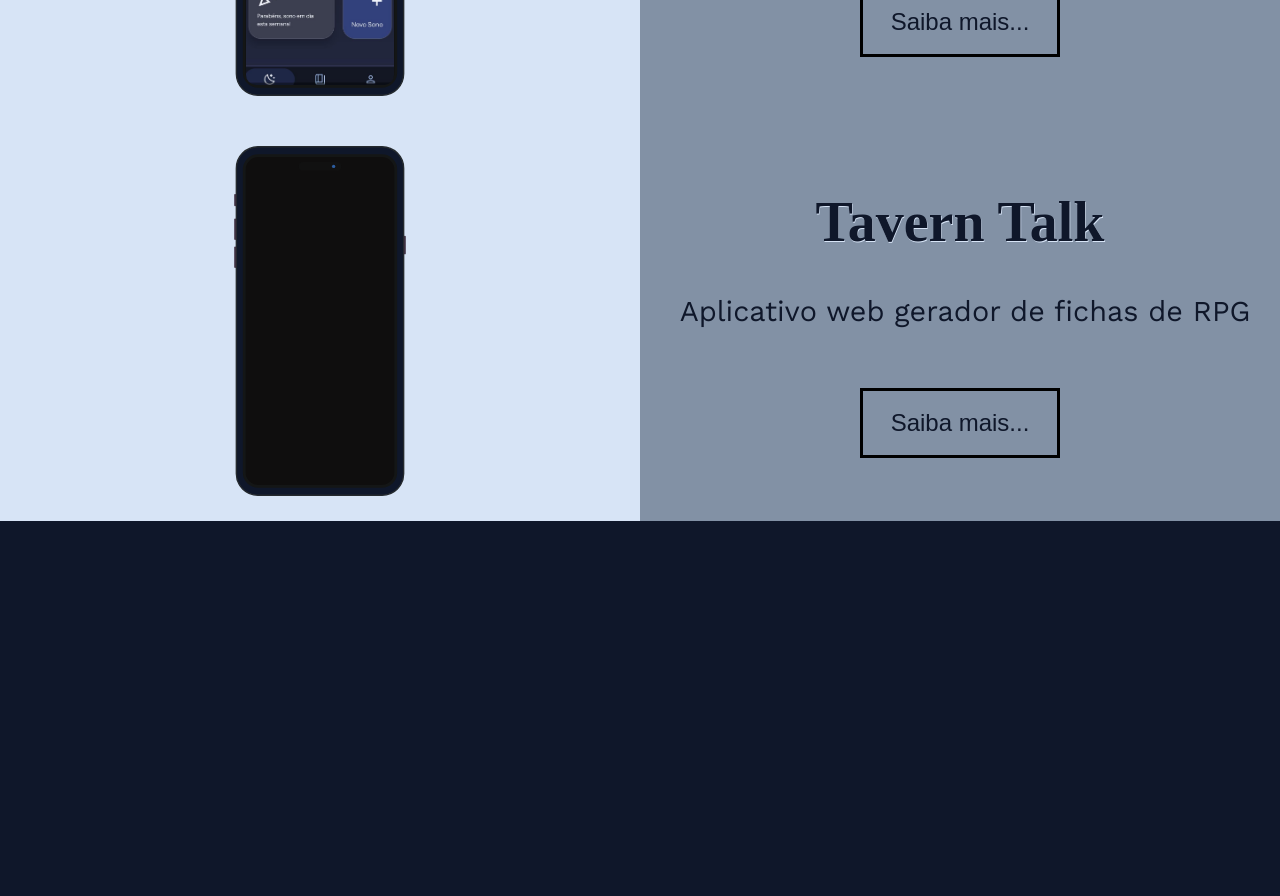
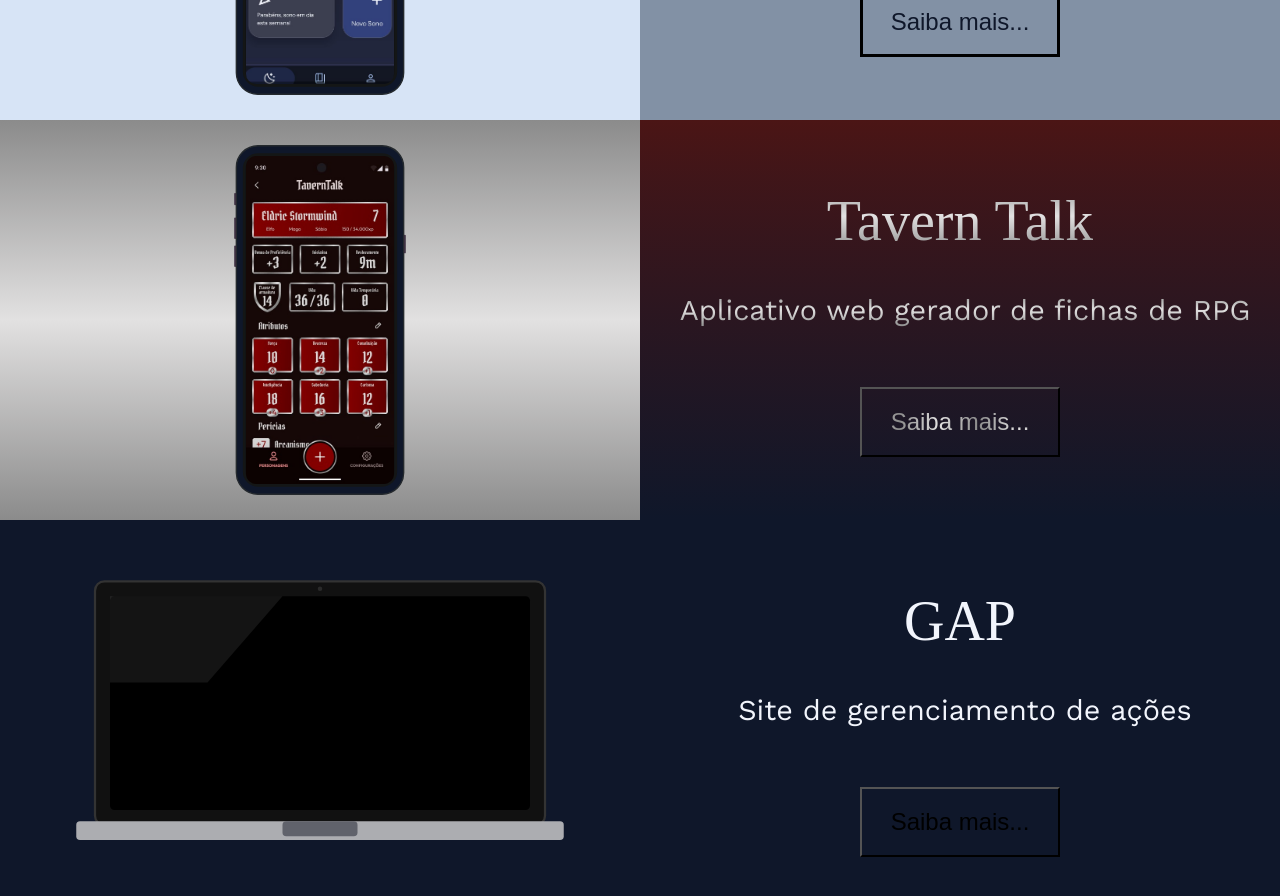
Before and after one commit to alyssonwa/portfolio, a React (Create React App) app: page / in a window 1280 px wide. Shown: the part 1080-1976 px from the top of the page. Before the commit the page ends 1601 px from the top, so only its background shows below. Built offline with nearby package versions, Linux system fonts and the light colour scheme; a web font is replaced by a local one.

Commit message:
limpando codigo mobile e desktop da parte de projetos, estabelecendo padroes para as divs das seções e fazendo configuração da capa do tavern talk

```diff
--- a/src/App.module.css
+++ b/src/App.module.css
@@ -21,7 +21,7 @@
   background: radial-gradient(
     500px circle at 75% 0%, /* 50% na horizontal, 0% no topo */
     rgba(29, 78, 216, 0.2), /* Um pouco mais intenso já que é fixo */
-    transparent 90%
+    transparent 55%
   );
 }
 
--- a/src/components/projetos/Projetos.module.css
+++ b/src/components/projetos/Projetos.module.css
@@ -1,4 +1,5 @@
 @charset "UTF-8";
+/*configs globais*/
 .projetosContainer {
     border-top: 1px solid var(--CorDestaque);
     display: flex;
@@ -22,17 +23,7 @@
     align-items: stretch;
     gap: 0px;
 }
-.projetoImagem {
-    background-color: #D7E4F6;
-    width: 100%;
-    flex: 1 1 0;
-    display: flex;
-    justify-content: center;
-    align-items: center;
-    position: relative;
-    border-radius: 0px 0px 10px 10px;
-    box-shadow: 2px 4px 4px -1px #8291A5;
-}
+
 .celularMockup {
     position: relative;
     width: 50vw;
@@ -60,12 +51,18 @@
   z-index: 2;
 
 }
-.projetoDescricao {
+ .projetoImagem {
+    width: 100%;
+    flex: 1 1 0;
+    display: flex;
+    justify-content: center;
+    align-items: center;
+    position: relative;
+    border-radius: 0px 0px 10px 10px;
+}
+ .projetoDescricao {
     flex: 1;
-    border: 1px solid var(--CorFundo);
     width: 100%;
-    background-color: #8291A5;
-    color: var(--CorFundo);
     display: flex;
     flex-flow: column wrap;
     justify-content: center;
@@ -74,15 +71,14 @@
     border-radius: 10px 10px 0px 0px;
     border: none;
 }
-.projetoDescricao h1 {
+ .projetoDescricao h1 {
     font-family: var(--fonte1);
     padding-top: 10px;
-    font-size: 2.2em;
-    text-shadow: 0.6px 0.6px 0px #D7E4F6;
+    font-size: 2.4em;
     font-weight: 600;
     border: none;
 }
-.projetoDescricao p {
+ .projetoDescricao p {
     font-family: var(--fonte0);
     font-size: 1.2em;
     font-weight: 500;
@@ -90,11 +86,8 @@
     padding-left: 5px;
     padding-right: 5px;
 }
-.projetoDescricao button {
+ .projetoDescricao button {
     margin-top: 20px;
-    background-color: var(--CorFundo);
-    color: var(--CorDestaque);
-    border: 3px solid black;
     width: 50%;
     height: auto;
     min-height: 50px;
@@ -103,18 +96,62 @@
     font-size: 1.2em;
     text-align: center;
 }
+/*configs projeto sonhario*/
+.sonhario .projetoImagem {
+    background-color: #D7E4F6;
+    box-shadow: 2px 4px 4px -1px #8291A5;
+}
+.sonhario .projetoDescricao {
+    background-color: #8291A5;
+    color: var(--CorFundo);
+}
+.sonhario .projetoDescricao h1 {
+    text-shadow: 0.6px 0.6px 0px #D7E4F6;
+    border: none;
+}
+.sonhario .projetoDescricao p {
+    color: var(--CorFundo);
+}
+.sonhario .projetoDescricao button {
+    background-color: var(--CorFundo);
+    color: var(--CorDestaque);
+    border: 3px solid black;
+}
 
+/*configs projeto tavern talk*/
+.tavernTalk .projetoImagem {
+    background:  linear-gradient(#8B8B8B,#E2E1E1,#8B8B8B);
+    box-shadow: 2px 4px 5px -1px #8291a5b1;
+}
+.tavernTalk .projetoDescricao {
+    background: linear-gradient(#4B1515, 45%, #17080800);
+}
+.tavernTalk .projetoDescricao h1 {
+    background: linear-gradient(#8B8B8B,#E2E1E1,#8B8B8B);
+    background-clip: text;
+    color: transparent;
+}
+.tavernTalk .projetoDescricao p {
+    background: linear-gradient(#8B8B8B,#E2E1E1,#8B8B8B);
+    background-clip: text;
+    color: transparent;
+}
+.tavernTalk .projetoDescricao button {
+    background:  linear-gradient(#8B8B8B,#E2E1E1,#8B8B8B);
+    color: #600000;
+}
 /*desktop configs*/
 @media screen and (min-width: 768px) {
 
 .projetosContainer {
-    gap: 0.5px;
+    gap: 0px;
 
 }
 .projetosContainer section {
     width: 100%;
     height: auto;
     flex-flow: row nowrap;
+    border-radius: 0;
 }
 .projetoImagem {
     width: 50vw;
@@ -129,24 +166,46 @@
 }
 .projetoDescricao h1 {
     font-size: 3.5em;
+    font-weight: 500;
 }
 .projetoDescricao p {
     font-size: 1.8em;
     font-weight: normal;
     padding-left: 15px;
 }
-.projetoDescricao button {
+ .projetoDescricao button {
     margin-top: 40px;
     background-color: transparent;
-    color: var(--CorFundo);
     width: 200px;
     height: 70px;
     font-size: 1.5em;
 }
-.projetoDescricao button:hover {
+/*configs sonhario desktop*/
+.sonhario .projetoImagem{
+    box-shadow: none;
+}
+.sonhario .projetoDescricao button {
+    background-color: transparent;
+    color: var(--CorFundo);
+}
+.sonhario .projetoDescricao button:hover {
     background-color: var(--CorFundo);
     color: var(--CorDestaque);
     transition: background-color 0.5s, color 0.5s;
 }
+/*configs tavernTalk desktop*/
+.tavernTalk .projetoImagem {
+    box-shadow: none;
+}
+.tavernTalk .projetoDescricao button {
+    background:  radial-gradient(circle at 100%, #8B8B8B,#E2E1E1,#8B8B8B,#E2E1E1,#8B8B8B,#E2E1E1);
+    background-clip: text;
+    color: transparent;
+}
+.tavernTalk .projetoDescricao button:hover {
+    background:  linear-gradient(#8B8B8B,#E2E1E1,#8B8B8B);
+    color: #600000;
+    transition: background 0.5s, color 0.5s;
+}
 
 }
--- a/src/components/projetos/index.js
+++ b/src/components/projetos/index.js
@@ -3,12 +3,13 @@
 import CelMockup from '../mockups/celular';
 import PcMockup from '../mockups/pc';
 import PrintSonhario from './CapasProjetos/sonhario/sonhario.png';
+import PrintTavernTalk from './CapasProjetos/tavernTalk/tavern_talk.png';
 
 const Projetos = () => {
   return (
     <main className={styles.projetosContainer}>
       <h1>Meus Projetos</h1>
-      <section>
+      <section className={styles.sonhario}>
         <div className={styles.projetoImagem}>
           <div className={styles.celularMockup}>
             <CelMockup className={styles.mockupSvg} />
@@ -25,15 +26,15 @@
           <button>Saiba mais...</button>
         </div>
       </section>
-      <section>
+      <section className={styles.tavernTalk}>
         <div className={styles.projetoImagem}>
           <div className={styles.celularMockup}>
             <CelMockup className={styles.mockupSvg} />
-            {/* <img
-              src={PrintSonhario}
-              alt="Tela inicial Sonhario"
+            <img
+              src={PrintTavernTalk}
+              alt="Tela de ficha Tavern Talk"
               className={styles.print}
-            /> */}
+            />
           </div>
         </div>
         <div className={styles.projetoDescricao}>
@@ -42,6 +43,23 @@
           <button>Saiba mais...</button>
         </div>
       </section>
+      <section className={styles.gap}>
+        <div className={styles.projetoImagem}>
+          <div className={styles.pcMockup}>
+            <PcMockup className={styles.mockupSvg} />
+            {/* <img
+              src={PrintTavernTalk}
+              alt="Tela de ficha Tavern Talk"
+              className={styles.print}
+            /> */}
+          </div>
+        </div>
+        <div className={styles.projetoDescricao}>
+          <h1>GAP</h1>
+          <p>Site de gerenciamento de ações</p>
+          <button>Saiba mais...</button>
+        </div>
+      </section>
     </main>
   );
 };
```
Also changed, not shown: src/components/projetos/CapasProjetos/gap/gap.png (added), src/components/projetos/CapasProjetos/tavernTalk/tavern_talk.png (added).
